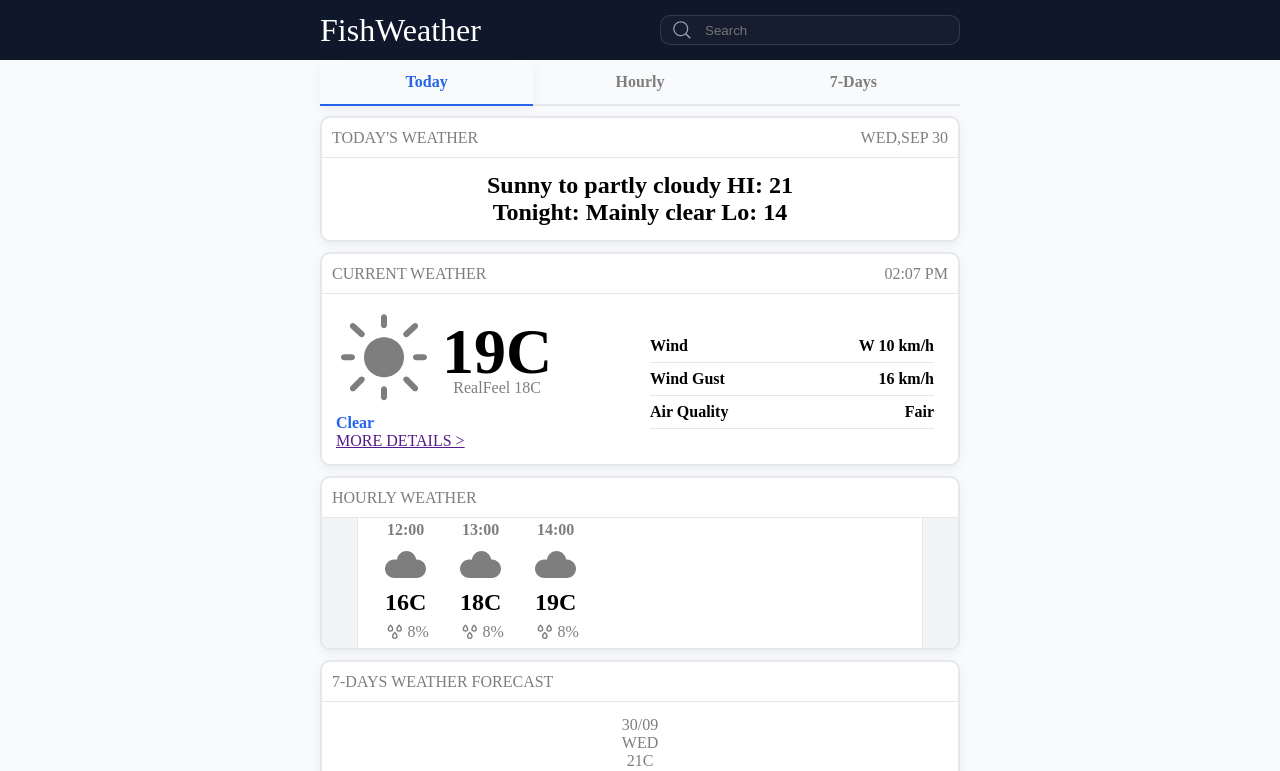
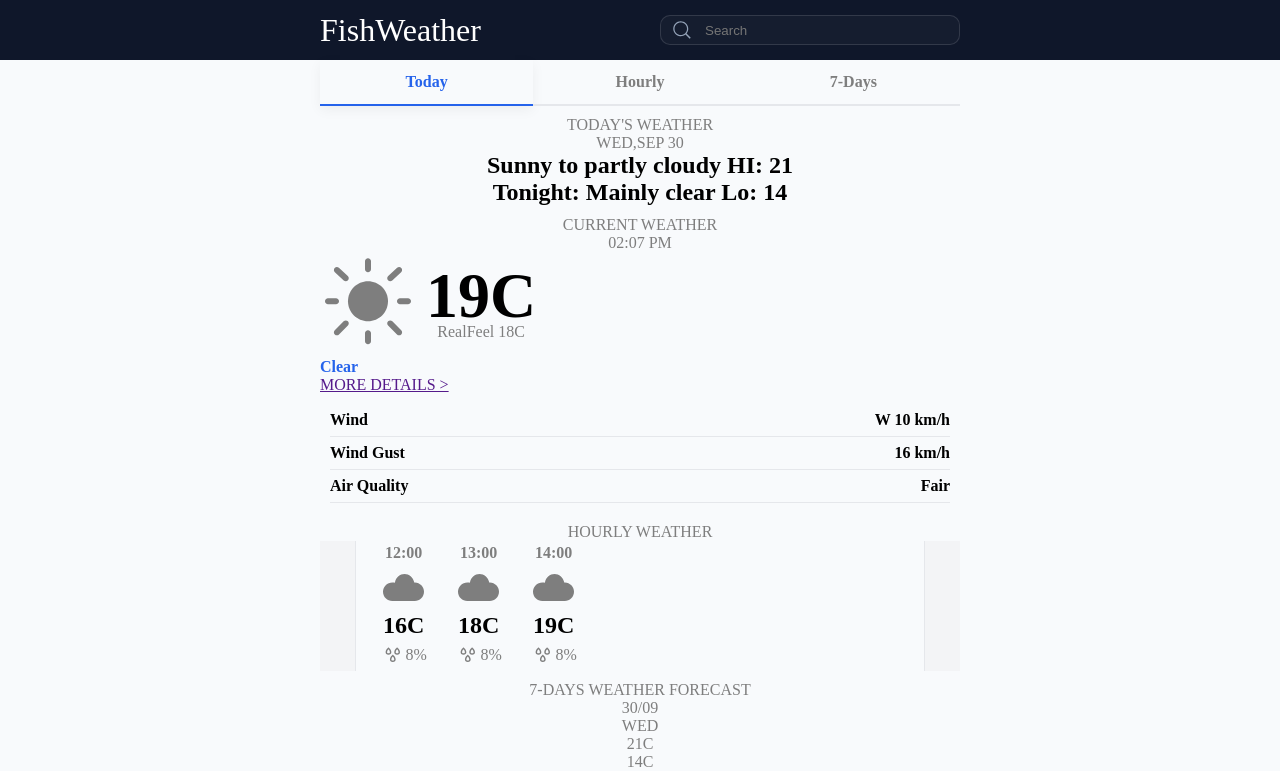
Before and after one commit to CertaCode/weatherApp-react, a React (Vite) app: page / in a window 1280 px wide. Shown: the top 771 px of the page. Built offline with nearby package versions, Linux system fonts and the light colour scheme.

Commit message:
feat: add WeatherDashboard styles and structure; create new CSS file for layout

```diff
--- a/src/components/sections/WeatherDashboard.jsx
+++ b/src/components/sections/WeatherDashboard.jsx
@@ -2,6 +2,7 @@ import CurrentWeather from "./CurrentWeather";
 import Forecast from "./Forecast";
 import HourlyWeather from "./HourlyWeather";
 import TodaysWeather from "./TodaysWeather";
+import "../../styles/components/sections/WeatherDashboard.css";
 
 export default function WeatherDashboard() {
   return (
--- a/src/styles/App.css
+++ b/src/styles/App.css
@@ -1,49 +1,3 @@
-main {
-    display: flex;
-    width: 50%;
-    min-height: 100svh;
-
-    margin: 0 auto;
-    flex-direction: column;
-
-    gap: 10px;
-    box-sizing: border-box;
-}
-
-.card {
-    background: var(--card-bg);
-    border: 2px solid var(--border);
-    border-radius: 10px;
-    overflow: hidden;
-    box-shadow: 0 4px 12px rgba(0, 0, 0, 0.05);
-
-    .card-title {
-        display: flex;
-        justify-content: space-between;
-        width: 100%;
-        height: 40px;
-
-        padding: 0 10px;
-        align-items: center;
-
-        border-bottom: 1px solid var(--border);
-        box-sizing: border-box;
-    }
-
-    .card-content {
-        display: flex;
-        flex-direction: column;
-
-        width: 100%;
-
-        padding: 14px;
-        align-items: center;
-        justify-content: center;
-
-        box-sizing: border-box;
-    }
-}
-
 #todaysWeather .card-content {
     font-size: 24px;
     color: var(--text-black);
--- /dev/null
+++ b/src/styles/components/sections/WeatherDashboard.css
@@ -0,0 +1,9 @@
+main {
+    display: flex;
+    width: var(--content__width);
+    min-height: 100svh;
+    margin: 0 auto;
+    flex-direction: column;
+    gap: 10px;
+    box-sizing: border-box;
+}
--- a/src/styles/index.css
+++ b/src/styles/index.css
@@ -18,6 +18,7 @@
   --svg: #1c274c;
 
   --border: #e5e7eb;
+  --border-radius: 10px;
   --searchbar-border: #ffffff20;
 
   /* Typography */
```
